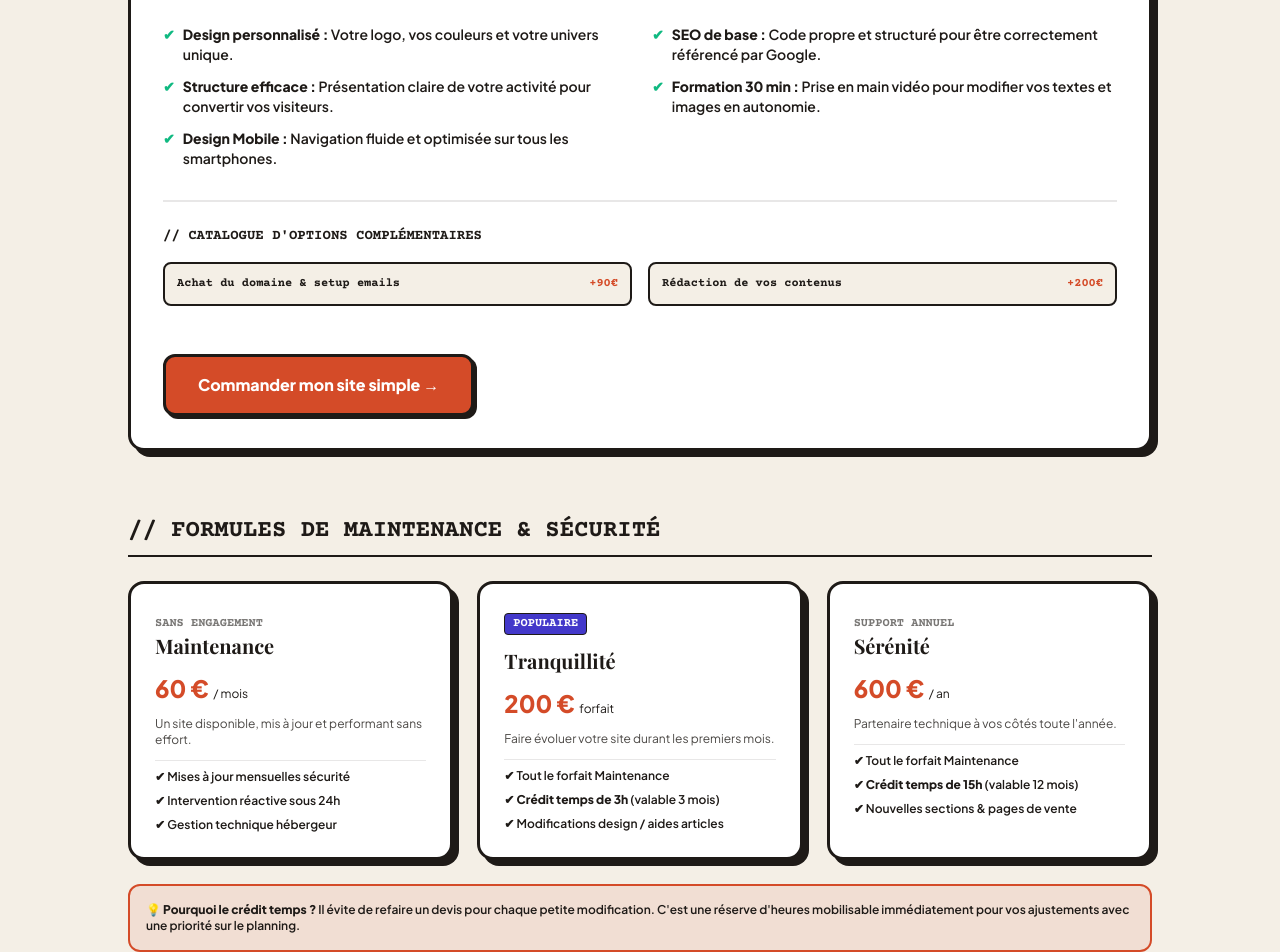
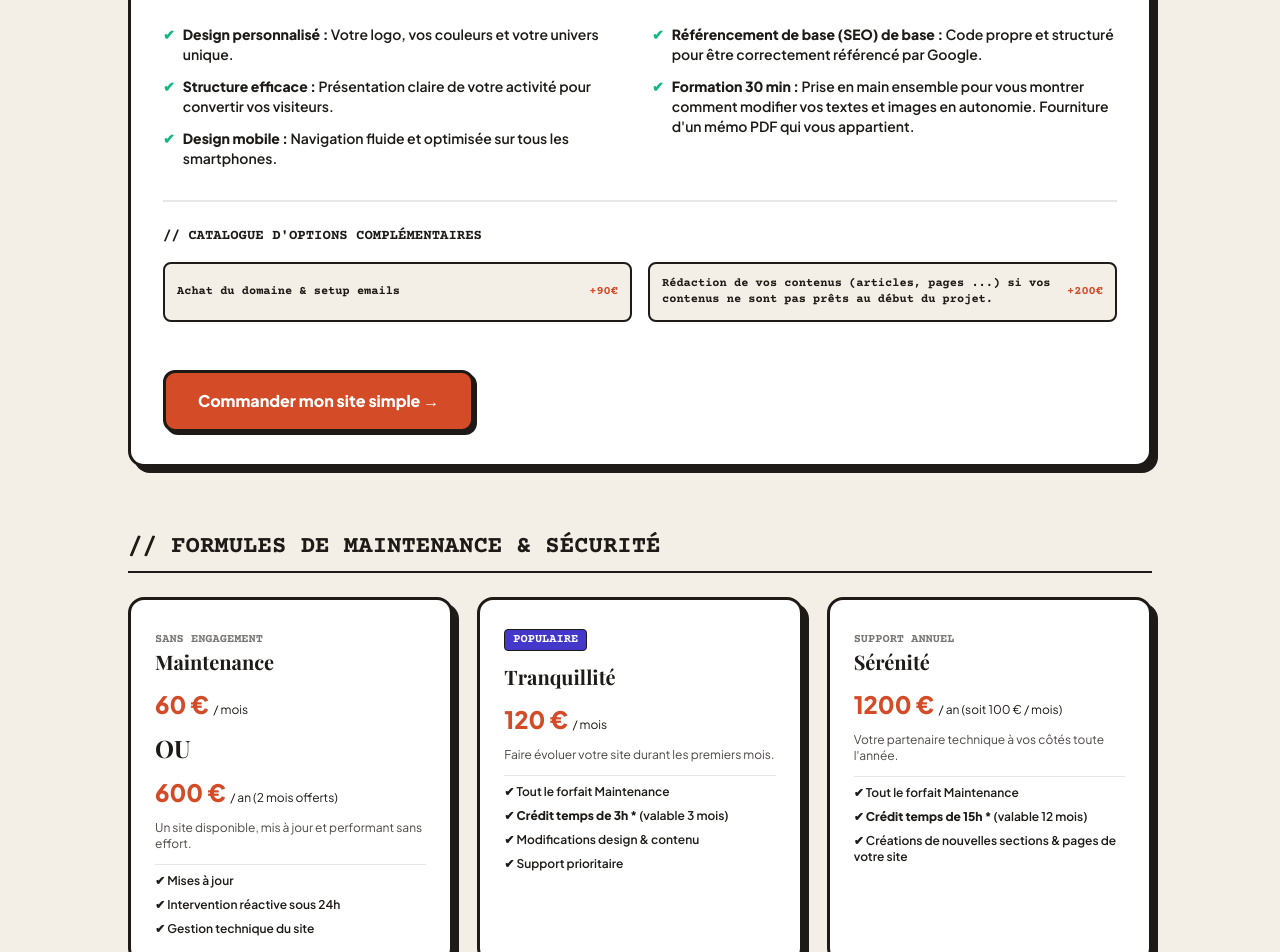
Before and after one commit to fadom1013/comptoir-innovant, a Next.js app: page /offres/secondaire in a window 1280 px wide. Shown: the part 580-1532 px from the top of the page. Built offline with nearby package versions, Linux system fonts and the light colour scheme; a web font is replaced by a local one.

Commit message:
correction contenu des pages

```diff
--- a/app/offres/secondaire/page.tsx
+++ b/app/offres/secondaire/page.tsx
@@ -13,15 +13,15 @@ export default function OffreSecondairePage() {
     },
     {
       q: "Mon site sera-t-il facile à gérer ?",
-      r: "Oui ! Nous installons des outils simples et intuitifs. Une formation de 30 minutes est incluse pour vous rendre 100% autonome."
+      r: "Oui ! J'installe des outils simples et intuitifs. Une visio de 30 minutes ainsi qu'une procédure sont incluses pour vous rendre 100% autonome dans l'alimentation du site (modification des articles/pages/photos ...)."
     },
     {
       q: "Dois-je payer un abonnement ?",
-      r: "Non, le site vous appartient à 100%. Seuls votre nom de domaine et l'hébergement nécessitent un renouvellement annuel auprès de votre prestataire."
+      r: "Non, le site vous appartient à 100%. Seuls votre nom de domaine et l'hébergement (et éventuellemnt les formules que vous prenez) nécessitent un renouvellement annuel auprès de votre prestataire."
     },
     {
       q: "Proposez-vous un service de maintenance ?",
-      r: "Oui, nous proposons plusieurs formules sans engagement pour assurer la sécurité, les sauvegardes et la mise à jour régulière de votre outil."
+      r: "Oui, nous proposons plusieurs formules sans engagement pour assurer la sécurité, les sauvegardes et la mise à jour régulière de votre outil (voir les différentes formules au-dessus)."
     }
   ];
 
@@ -67,17 +67,17 @@ export default function OffreSecondairePage() {
               </li>
               <li className="flex items-start gap-2">
                 <span className="text-tech-glow font-bold">✔</span>
-                <span><strong>Design Mobile :</strong> Navigation fluide et optimisée sur tous les smartphones.</span>
+                <span><strong>Design mobile :</strong> Navigation fluide et optimisée sur tous les smartphones.</span>
               </li>
             </ul>
             <ul className="space-y-3 font-semibold text-sm">
               <li className="flex items-start gap-2">
                 <span className="text-tech-glow font-bold">✔</span>
-                <span><strong>SEO de base :</strong> Code propre et structuré pour être correctement référencé par Google.</span>
+                <span><strong>Référencement de base (SEO) de base :</strong> Code propre et structuré pour être correctement référencé par Google.</span>
               </li>
               <li className="flex items-start gap-2">
                 <span className="text-tech-glow font-bold">✔</span>
-                <span><strong>Formation 30 min :</strong> Prise en main vidéo pour modifier vos textes et images en autonomie.</span>
+                <span><strong>Formation 30 min :</strong> Prise en main ensemble pour vous montrer comment modifier vos textes et images en autonomie. Fourniture d'un mémo PDF qui vous appartient.</span>
               </li>
             </ul>
           </div>
@@ -91,7 +91,7 @@ export default function OffreSecondairePage() {
                 <span className="text-comptoir-accent">+90€</span>
               </div>
               <div className="p-3 bg-comptoir-fond rounded-lg border-2 border-comptoir-encre flex justify-between items-center">
-                <span>Rédaction de vos contenus</span>
+                <span>Rédaction de vos contenus (articles, pages ...) si vos contenus ne sont pas prêts au début du projet.</span>
                 <span className="text-comptoir-accent">+200€</span>
               </div>
             </div>
@@ -122,11 +122,13 @@ export default function OffreSecondairePage() {
                 <span className="font-mono-bistro text-xs font-bold uppercase text-comptoir-encre/60">Sans Engagement</span>
                 <h3 className="text-xl font-bold">Maintenance</h3>
                 <div className="text-2xl font-black text-comptoir-accent">60 € <span className="text-xs text-comptoir-encre font-normal">/ mois</span></div>
+                <h3 className="text-2xl font-bold">OU</h3>
+                <div className="text-2xl font-black text-comptoir-accent">600 € <span className="text-xs text-comptoir-encre font-normal">/ an (2 mois offerts)</span></div>
                 <p className="text-xs text-comptoir-encre/80 font-medium">Un site disponible, mis à jour et performant sans effort.</p>
                 <ul className="text-xs space-y-2 font-semibold pt-2 border-t border-comptoir-encre/10">
-                  <li>✔ Mises à jour mensuelles sécurité</li>
+                  <li>✔ Mises à jour</li>
                   <li>✔ Intervention réactive sous 24h</li>
-                  <li>✔ Gestion technique hébergeur</li>
+                  <li>✔ Gestion technique du site</li>
                 </ul>
               </div>
             </div>
@@ -136,12 +138,13 @@ export default function OffreSecondairePage() {
               <div className="space-y-3">
                 <span className="font-mono-bistro text-xs font-bold uppercase bg-tech-spark text-white px-2 py-0.5 rounded border border-comptoir-encre inline-block">Populaire</span>
                 <h3 className="text-xl font-bold">Tranquillité</h3>
-                <div className="text-2xl font-black text-comptoir-accent">200 € <span className="text-xs text-comptoir-encre font-normal">forfait</span></div>
+                <div className="text-2xl font-black text-comptoir-accent">120 € <span className="text-xs text-comptoir-encre font-normal">/ mois</span></div>
                 <p className="text-xs text-comptoir-encre/80 font-medium">Faire évoluer votre site durant les premiers mois.</p>
                 <ul className="text-xs space-y-2 font-semibold pt-2 border-t border-comptoir-encre/10">
                   <li>✔ Tout le forfait Maintenance</li>
-                  <li>✔ <strong>Crédit temps de 3h</strong> (valable 3 mois)</li>
-                  <li>✔ Modifications design / aides articles</li>
+                  <li>✔ <strong>Crédit temps de 3h *</strong> (valable 3 mois)</li>
+                  <li>✔ Modifications design & contenu </li>
+                  <li>✔ Support prioritaire</li>
                 </ul>
               </div>
             </div>
@@ -151,19 +154,19 @@ export default function OffreSecondairePage() {
               <div className="space-y-3">
                 <span className="font-mono-bistro text-xs font-bold uppercase text-comptoir-encre/60">Support Annuel</span>
                 <h3 className="text-xl font-bold">Sérénité</h3>
-                <div className="text-2xl font-black text-comptoir-accent">600 € <span className="text-xs text-comptoir-encre font-normal">/ an</span></div>
-                <p className="text-xs text-comptoir-encre/80 font-medium">Partenaire technique à vos côtés toute l'année.</p>
+                <div className="text-2xl font-black text-comptoir-accent">1200 € <span className="text-xs text-comptoir-encre font-normal">/ an (soit 100 € / mois)</span></div>
+                <p className="text-xs text-comptoir-encre/80 font-medium">Votre partenaire technique à vos côtés toute l'année.</p>
                 <ul className="text-xs space-y-2 font-semibold pt-2 border-t border-comptoir-encre/10">
                   <li>✔ Tout le forfait Maintenance</li>
-                  <li>✔ <strong>Crédit temps de 15h</strong> (valable 12 mois)</li>
-                  <li>✔ Nouvelles sections & pages de vente</li>
+                  <li>✔ <strong>Crédit temps de 15h *</strong> (valable 12 mois)</li>
+                  <li>✔ Créations de nouvelles sections & pages de votre site</li>
                 </ul>
               </div>
             </div>
           </div>
 
           <div className="bg-comptoir-accent/10 border-2 border-comptoir-accent p-4 rounded-xl text-xs font-semibold text-comptoir-encre">
-            💡 <strong>Pourquoi le crédit temps ?</strong> Il évite de refaire un devis pour chaque petite modification. C'est une réserve d'heures mobilisable immédiatement pour vos ajustements avec une priorité sur le planning.
+            💡 <strong> * Pourquoi le crédit temps ?</strong> Il évite de refaire un devis pour chaque petite modification. C'est une réserve d'heures mobilisable immédiatement pour vos ajustements avec une priorité sur le planning.
           </div>
         </section>
 
--- a/app/page.tsx
+++ b/app/page.tsx
@@ -15,7 +15,7 @@ export default function Home() {
               <span className="relative inline-flex rounded-full h-3.5 w-3.5 bg-tech-glow"></span>
             </span>
             <span className="font-mono-bistro text-xs font-bold uppercase text-comptoir-encre">
-              Disponible vos sites et applications métiers
+              Disponible pour vos sites et applications métiers
             </span>
           </div>
 
@@ -70,7 +70,7 @@ export default function Home() {
                   Outils métiers & applications
                 </h3>
                 <p className="text-sm font-medium text-comptoir-encre/80 leading-relaxed">
-                  Pour automatiser vos processus, remplacer des fichiers Excel trop lourds, ou lancer la V1 d'un produit SaaS.
+                  Pour automatiser vos processus, remplacer des fichiers Excel trop lourds, ou lancer une application.
                 </p>
                 <ul className="space-y-2 text-xs font-semibold text-comptoir-encre/90">
                   <li className="flex items-center gap-2"><span className="text-tech-glow font-bold">✔</span> Back-office & espaces clients dédiés</li>
@@ -83,7 +83,7 @@ export default function Home() {
                 href="/offres/principale"
                 className="font-mono-bistro text-xs font-bold uppercase text-comptoir-encre group-hover:text-tech-spark flex items-center gap-2 pt-4 border-t border-comptoir-encre/10"
               >
-                En savoir plus sur les outils métiers →
+                En savoir plus sur les outils & applications →
               </Link>
             </div>
 
--- a/app/philosophie/page.tsx
+++ b/app/philosophie/page.tsx
@@ -3,10 +3,10 @@ import Link from 'next/link';
 export default function PhilosophiePage() {
   const tableauComparatif = [
     { critere: "Délai de livraison", agence: "Souvent entre 3 et 5 mois.", moi: "En moyenne 2 semaines." },
-    { critere: "Tarification", agence: "Devis complexes, frais cachés, prix monstres.", moi: "Prix fixe et transparent (dès 690€)." },
+    { critere: "Tarification", agence: "Devis complexes, frais cachés, prix monstres.", moi: "Prix fixe et transparent." },
     { critere: "Processus", agence: "Processus lourd, réunions interminables.", moi: "Méthode agile & pragmatique centrée produit." },
     { critere: "Gestion technique", agence: "Dépendance technique et outils complexes.", moi: "Outils simples, autonomie garantie à 100%." },
-    { critere: "Propriété du site", agence: "Parfois floue (systèmes propriétaires).", moi: "Propriétaire à 100%, sans abonnement forcé." }
+    { critere: "Propriété du site", agence: "Parfois floue (systèmes propriétaires).", moi: "Propriétaire à 100%, sans abonnement requis." }
   ];
 
   return (
```
Also changed, not shown: app/offres/principale/page.tsx (+4 -4 lines).
